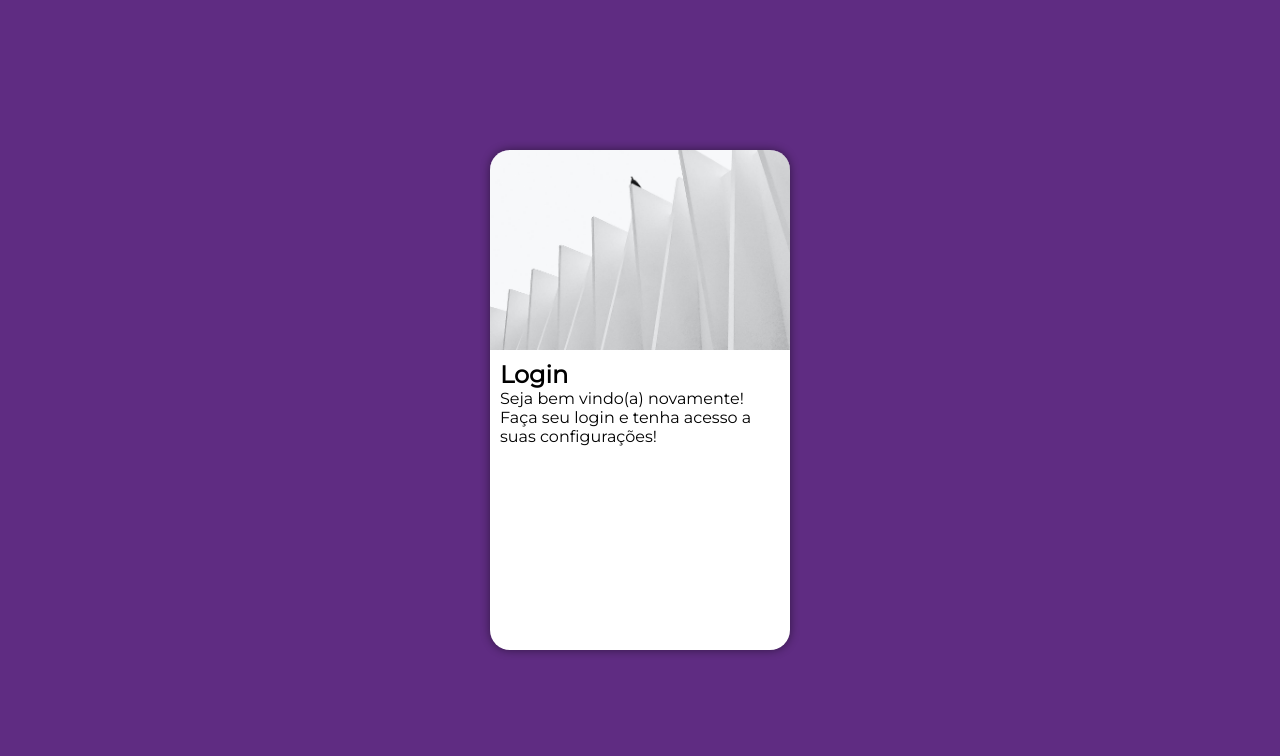
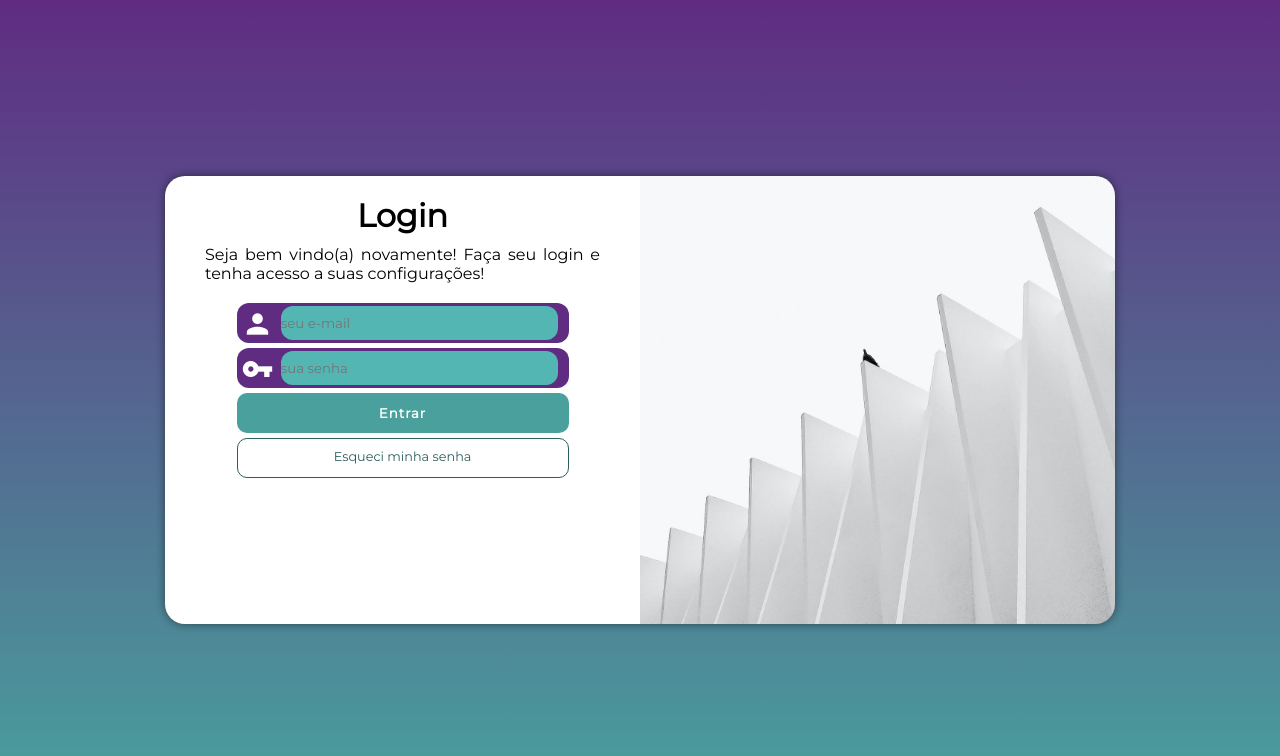
Before and after one commit to flavian-alves/projeto-login, a plain HTML site: page index.html in a window 1280 px wide. Drawn offline with Linux system fonts and the light colour scheme.

Commit message:
project mod four finish

```diff
--- a/estilos/estilo-mobile.css
+++ b/estilos/estilo-mobile.css
@@ -39,9 +39,11 @@ section#login{
     border-radius: 20px;
     background-color: white;
     width: 300px;
-    height: 500px;
+    height: 520px;
     overflow: hidden;
     box-shadow: 0px 0px 10px rgba(0, 0, 0, 0.479);
+    transition: width .3s, heigth .3s; /*diz que ao mudar o tamanho da tela muda com uma leve animação*/
+    transition-timing-function: ease; /*da uma aliviada na animação de transição acima, deixando mais fluida*/
 }
 
 section#login > div#imagem{
@@ -54,5 +56,103 @@ section#login > div#imagem{
 
 section#login > div#formulario{
     display: block;
+
     padding: 10px;
 }
+
+div#formulario > h1{
+    font-weight: bolder;
+    text-align: center;
+    padding: 10px 0px;
+}
+
+div#formulario > p{
+    padding: 0px 20px;
+    text-align: justify;
+    font-size: 0.8em;
+}
+
+section#login > div#formulario > form{
+    display: block;
+    margin: auto;
+    padding: 20px;
+}
+
+form > input[type=submit]{
+    display: block;
+    width: 100%;
+    height: 40px;
+    border: none;
+    border-radius: 10px;
+    background-color: #49a09d;
+    color: white;
+    font-weight: bolder;
+    letter-spacing: 1px;
+    cursor: pointer;
+    margin-bottom: 5px;
+}
+
+form > input[type=submit]:hover{
+    background-color: #2c5e5c;
+    box-shadow: 1px 1px 10px rgba(0, 0, 0, 0.5);
+    transition: background-color .3s;
+}
+
+form > a.botao{
+    display: block;
+    width: 100%;
+    height: 40px;
+    border: none;
+    border-radius: 10px;
+    background-color: white;
+    color: #2c5e5c;
+    font-size: 0.8em;
+    cursor: pointer;
+    padding-top: 10px;
+    text-align: center;
+    text-decoration: none;
+    border: 1px solid #2c5e5c;
+}
+
+form > a.botao:hover{
+    background-color: #49a09d;
+    color: white;
+    transition: background-color .3s;
+}
+
+div.campo > label{
+    display: none;
+}
+
+div.campo > input{
+    background-color: #53b6b3;
+    width: calc(100% - 55px);
+    height: 85%;
+    border: none;
+    border-radius: 12px;
+    transform: translateY(-12px);
+}
+
+div.campo > input:hover{
+    background-color: white;
+    transition: background-color .3s;
+}
+
+div.campo > input:focus-within{ /*deixa campo de digitação branco enquanto digita algo*/
+    background-color: white;
+    border: none;
+}
+
+div.campo > span{
+    color: white;
+    font-size: 2em;
+    width: 40px;
+    padding: 5px;
+}
+
+form > div.campo{
+    background-color: #5f2c82;
+    border-radius: 12px;
+    height: 40px;
+    margin: 0px 0px 5px;
+}
--- /dev/null
+++ b/estilos/estilo-telasgrandes.css
@@ -0,0 +1,120 @@
+@charset "UTF-8";
+
+/*
+
+Paleta de cores
+
+verde: #49a09d
+lilas: #5f2c82
+
+*/
+
+/*
+TAMANHO DAS TELAS
+
+PEQ: ATE MAX-WID.: 600PX
+CELULAR: MIN-WID 600PX A MAX-WID 768PX
+TABELT: 768PX A 992PX
+DESKTOP: 992PX A 1200PX
+GRANDES TELAS
+*/
+
+@media screen and (min-width: 768px) and (max-width: 992px) {
+    body{
+        background-image: linear-gradient(to top, #49a09d, #5f2c82);
+    }
+
+    section#login{
+        display: flex;
+        width: 700px;
+        height: 56%;
+    }
+
+    section#login > div#imagem{
+        width: 30%;
+        height: 100%;
+        background-position: center bottom;
+
+    }
+
+    section#login > div#formulario{
+        width: 70%;
+        height: 100%;
+    }
+
+    div#formulario > h1{
+
+        font-size: 1.7em;
+    }
+
+    div#formulario > p{
+        padding: 0px 30px;
+        font-size: 0.9em;
+    }
+    form > input[type=submit]{
+        margin: auto;
+        width: 60%;
+        margin-bottom: 5px;
+    }
+    form > a.botao{
+        margin: auto;
+        width: 60%;
+    }
+
+    form > div.campo{
+        display: block;
+        margin: auto;
+        width: 60%;
+        margin-bottom: 5px;
+    }
+
+}
+
+@media screen and (min-width: 990px) {
+    body{
+        background-image: linear-gradient(to top, #49a09d, #5f2c82);
+    }
+
+    section#login{
+        display: flex;
+        width: 950px;
+        height: 56%;
+    }
+
+    section#login > div#imagem{
+        width: 50%;
+        height: 100%;
+        background-position: center bottom;
+        order: 2;
+    }
+
+    section#login > div#formulario{
+        width: 50%;
+        height: 100%;
+        order: 1;
+    }
+
+    div#formulario > h1{
+        font-size: 2em;
+    }
+
+    div#formulario > p{
+        padding: 0px 30px;
+        font-size: 1em;
+    }
+    form > input[type=submit]{
+        margin: auto;
+        width: 80%;
+        margin-bottom: 5px;
+    }
+    form > a.botao{
+        margin: auto;
+        width: 80%;
+    }
+    form > div.campo{
+        display: block;
+        margin: auto;
+        width: 80%;
+        margin-bottom: 5px;
+    }
+}
--- a/index.html
+++ b/index.html
@@ -5,7 +5,9 @@
     <meta name="viewport" content="width=device-width, initial-scale=1.0">
     <title>Página de Login</title>
     <link rel="stylesheet" href="estilos/estilo-mobile.css">
-    <link rel="stylesheet" href="estilos/estilo-tablet.css">
+    <link rel="stylesheet" href="estilos/estilo-telasgrandes.css">
+    <link href="https://fonts.googleapis.com/icon?family=Material+Icons"
+      rel="stylesheet">
 </head>
 <body>
     <main>
@@ -18,6 +20,22 @@
                 </h1>
                 <p>Seja bem vindo(a) novamente! Faça seu login e tenha acesso a suas configurações!</p>
                 <form action="bancodedados.php" method="post">
+                    <div class="campo">
+                        <span class="material-icons">
+                            person
+                            </span>
+                        <input type="email" name="login" id="ilogin" required maxlength="40" autocomplete="email" placeholder="seu e-mail">
+                        <label for="ilogin">Login</label>
+                    </div>
+                    <div class="campo">
+                        <span class="material-icons">
+                            vpn_key
+                            </span>
+                        <input type="password" name="senha" id="isenha" required minlength="6" maxlength="20" autocomplete="current-password" placeholder="sua senha">
+                        <label for="isenha">Senha</label>
+                    </div>
+                    <input type="submit" value="Entrar">
+                    <a href="#" class="botao">Esqueci minha senha</a>
 
                 </form>
             </div>
```
Also changed, not shown: estilos/estilo-tablet.css (deleted).
